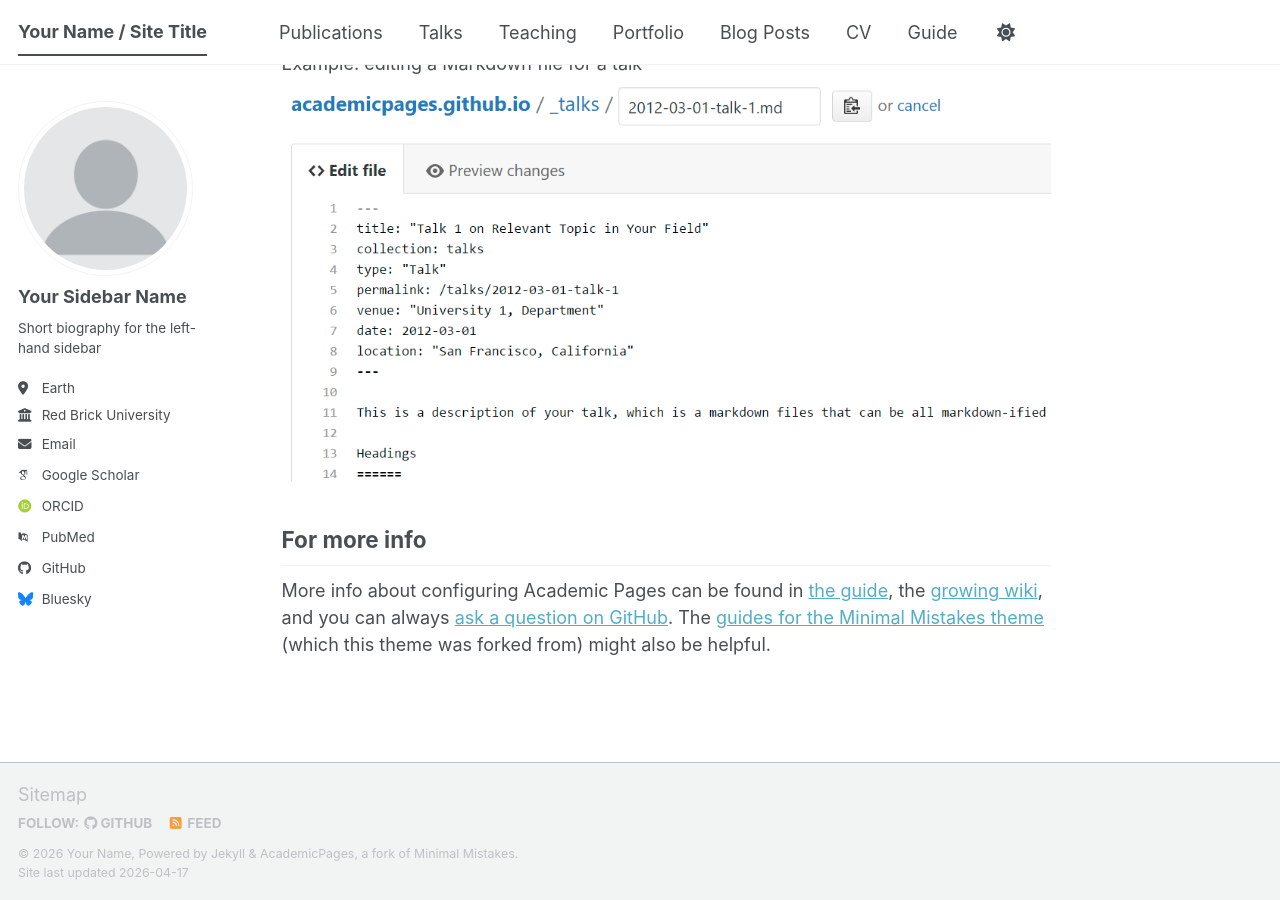
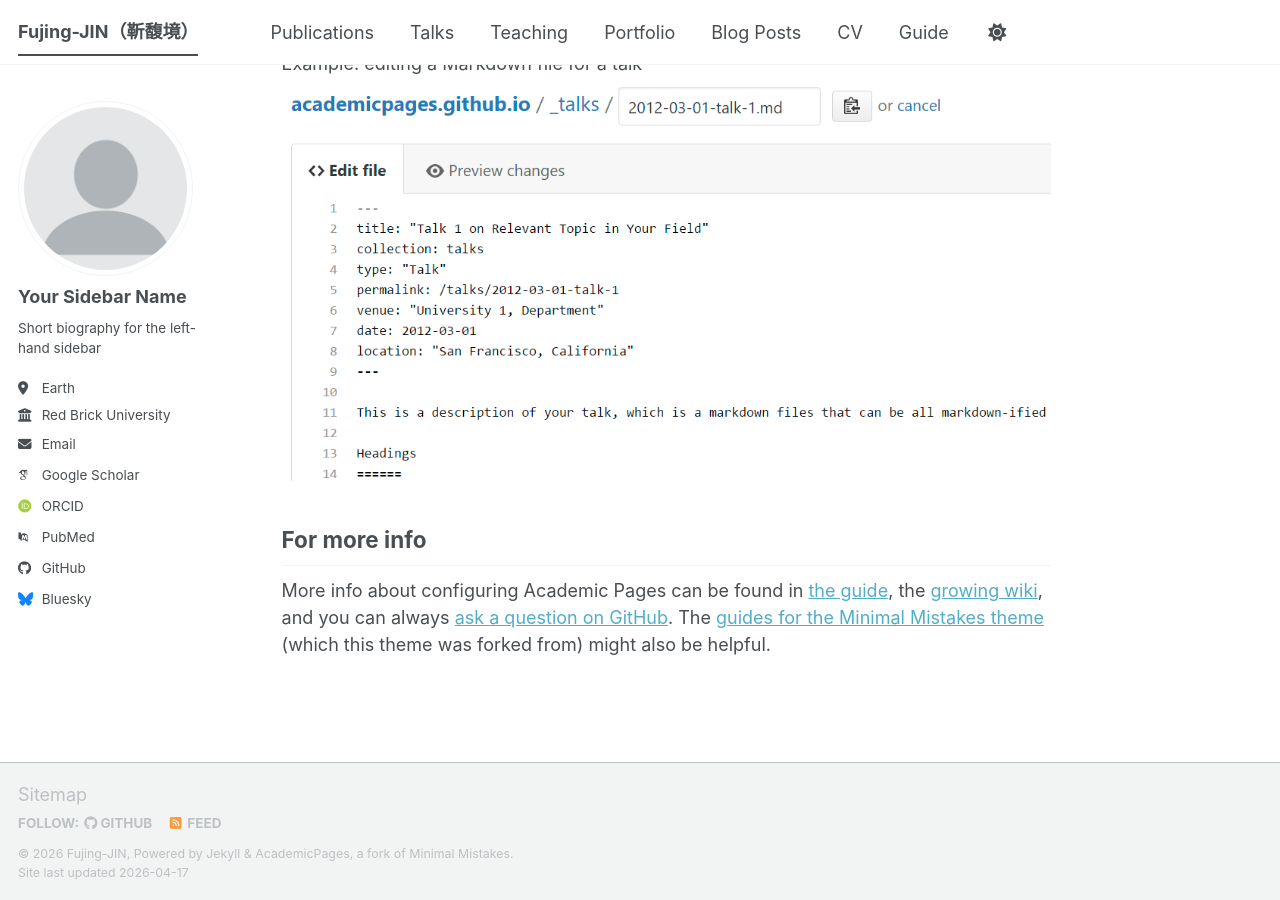
Before and after one commit to Fujing-JIN/Fujing-JIN.github.io, a Jekyll site: the page built from _pages/about.md, in a window 1280 px wide and 900 px high, scrolled down 2720 px. Built offline with Jekyll 4.4.1, drawn with Linux system fonts in a browser that asks for light colours; some web fonts are replaced; a script bundle is joined from its source files by our own code; library files that are not in the unit come from our copies.

Commit message:
Update _config.yml

```diff
--- a/_config.yml
+++ b/_config.yml
@@ -9,14 +9,14 @@
 # Basic Site Settings
 locale                   : "en-US"
 site_theme               : "default" # The available themes options are "default", "air", "sunrise", "mint", "dirt" and "contrast"
-title                    : "Your Name / Site Title"
+title                    : "Fujing-JIN（靳馥境）"
 title_separator          : "-"
-name                     : &name "Your Name"
+name                     : &name "Fujing-JIN"
 description              : &description "Your Name's academic portfolio"   # Update this with a general description of your site, this is the default if not overridden by a page
-url                      : https://academicpages.github.io # The base hostname & protocol for your site e.g. "https://[your GitHub username].github.io",
+url                      : https://fujing-jin.github.io # The base hostname & protocol for your site e.g. "https://[your GitHub username].github.io",
                                                            # or if you already have some other page hosted on Github then use "https://[your GitHub username].github.io/[Your Repo Name]"
 baseurl                  : "" # the subpath of your site, e.g. "/blog"
-repository               : "academicpages/academicpages.github.io"
+repository               : "fujing-jin.github.io"
 
 # Site Author - The following control what appear as part of the author content on the side bar.
 #               If a field is blank the icon and link will not appear, otherwise it will be shown.
```
